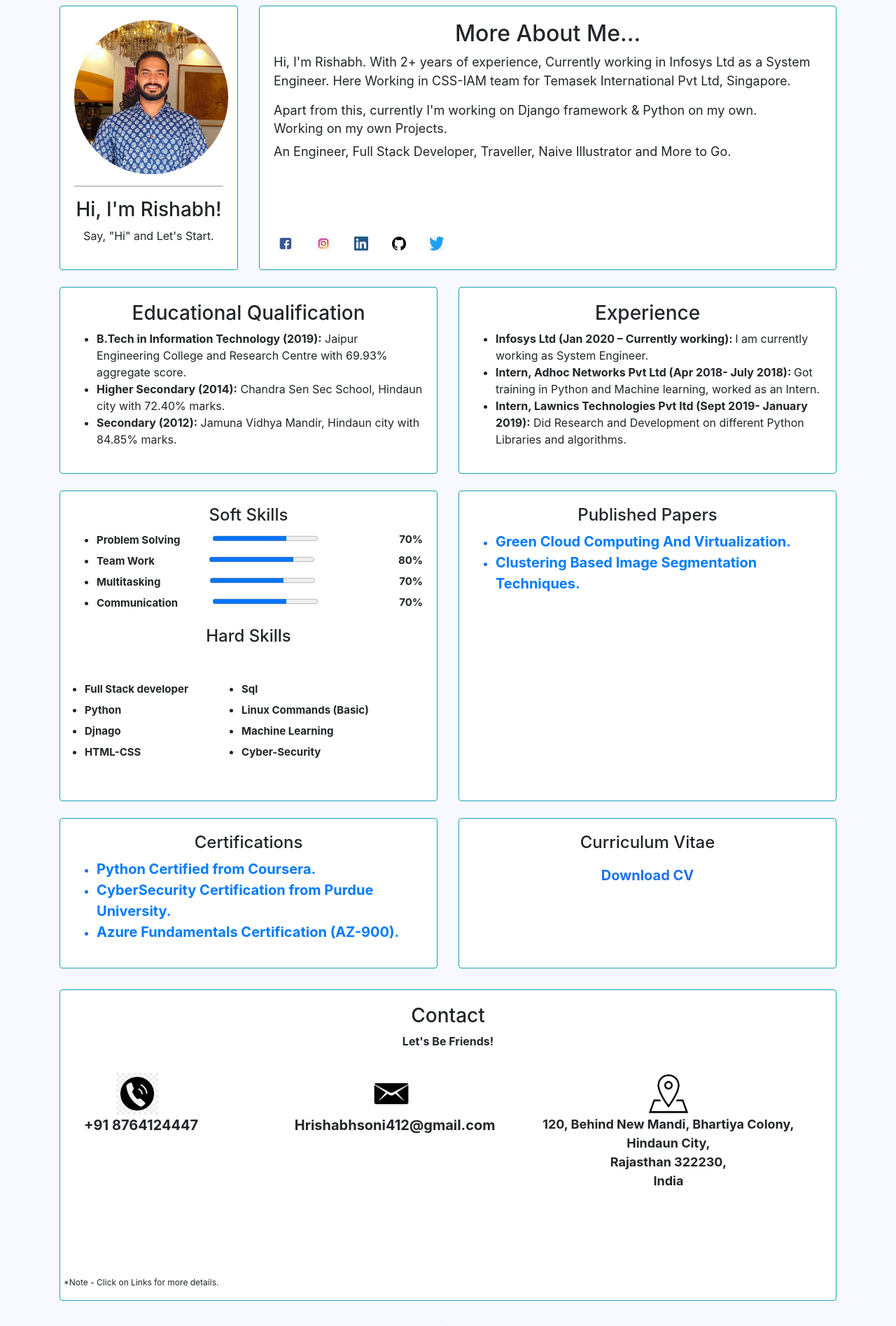
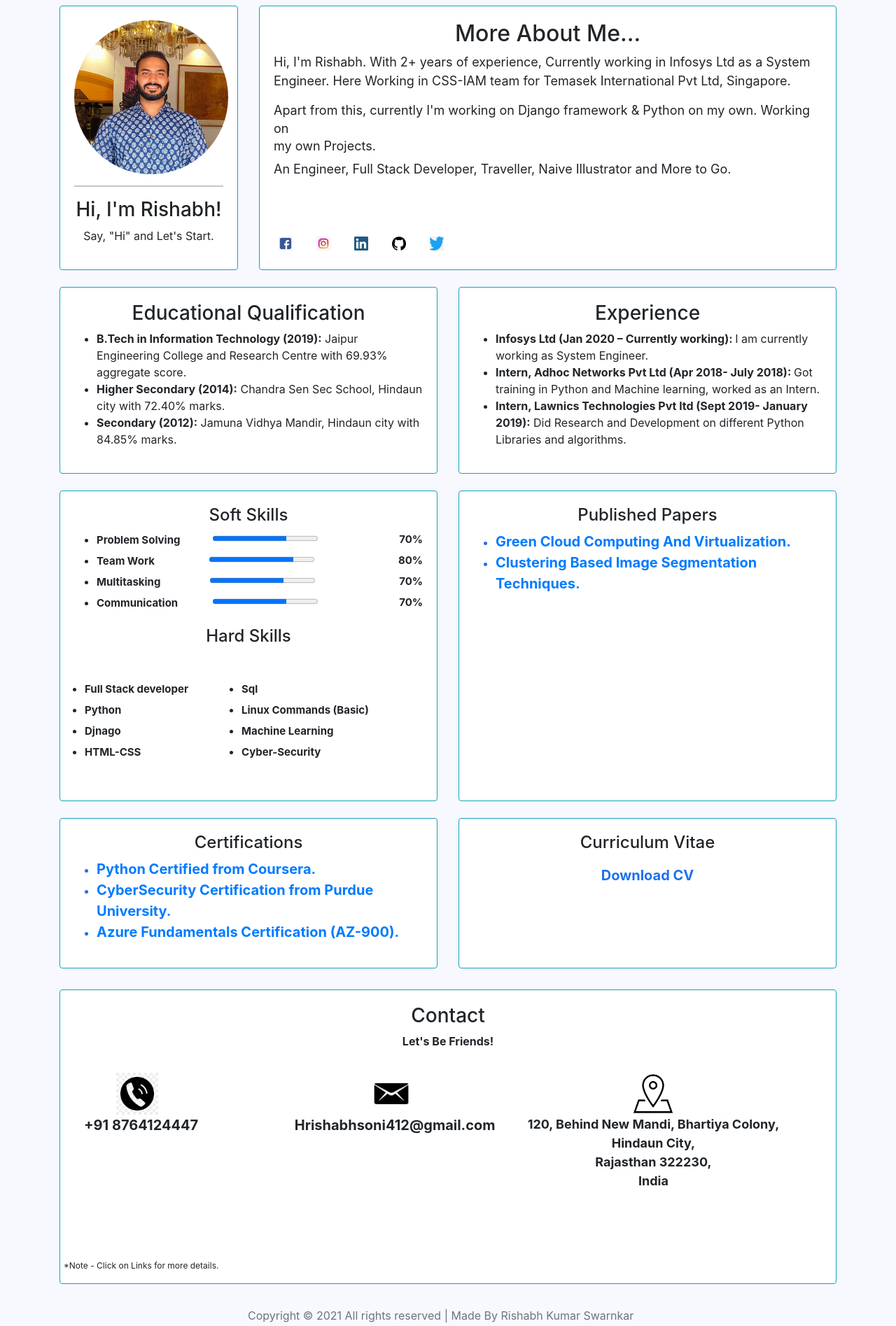
Before and after one commit to Hrishabh412/Portfolio-Website-Django, a Django app: page / in a window 1280 px wide. Shown: the part 50-1945 px from the top of the page at 70% size. Run offline with Django 3.2, Linux system fonts and the light colour scheme; some libraries are stand-ins or nearby versions.

Commit message:
4th commit

```diff
--- a/templates/home.html
+++ b/templates/home.html
@@ -107,10 +107,10 @@
                     <h2 style='text-align:center; '>More About Me...</h2>
                     <p style="font-size:18px; line-height:1.5"> Hi, I'm Rishabh. With 2+ years of experience, Currently working in Infosys Ltd as a System Engineer.
                     Here Working in CSS-IAM team for Temasek International Pvt Ltd, Singapore. </p>
-                    <p style="font-size:18px; line-height:1.4 ;margin-right:20px">Apart from this, currently I'm working on Django framework & Python on my own. Working on my own Projects.</p>
+                    <p style="font-size:18px; line-height:1.4 ;">Apart from this, currently I'm working on Django framework & Python on my own. Working on <br>my own Projects.</p>
+
                     <p style="font-size:18px; line-height:.5">An Engineer, Full Stack Developer, Traveller, Naive Illustrator and More to Go.</p>
                      <br><br>
-
                     <div class='row'>
                         <ul class='ul-img'>
                             <li class='flot1'><a class="btn btn-default btn-round btn-lg btn-icon" href="https://www.facebook.com/hrishabh.soni.376/" target="_blank" rel="tooltip" title="Follow me on Facebook">
@@ -229,7 +229,7 @@
                         <ul class='ul-img2' style="list-style-type:none">
                                 <li class='flot2' style="width:28%;"><a class="btn btn-default btn-round btn-lg btn-icon" href="tel:+91-87641-24447"  target="_blank" >
                                         <img class="logo_image2" src="static/img/call.jpg">&nbsp;&nbsp;<br><b>+91 8764124447</a></li>
-                                <li class='flot2' style="width:33%;"><a class="btn btn-default btn-round btn-lg btn-icon" href="mailto:hrishabhsoni412@gmail.com"  target="_blank">
+                                <li class='flot2' style="width:31%;"><a class="btn btn-default btn-round btn-lg btn-icon" href="mailto:hrishabhsoni412@gmail.com"  target="_blank">
                                         <img class="logo_image2" src="static/img/mail.png">&nbsp;&nbsp;<br><b>Hrishabhsoni412@gmail.com</a> </li>
                                 <li class='flot2' ><a class="btn btn-default btn-round btn-lg btn-icon" href="https://maps.app.goo.gl/bA4cER4mc5hN5mSf8" target="_blank" >
                                         <img class="logo_image2" src="static/img/address.png"> <br>
```
